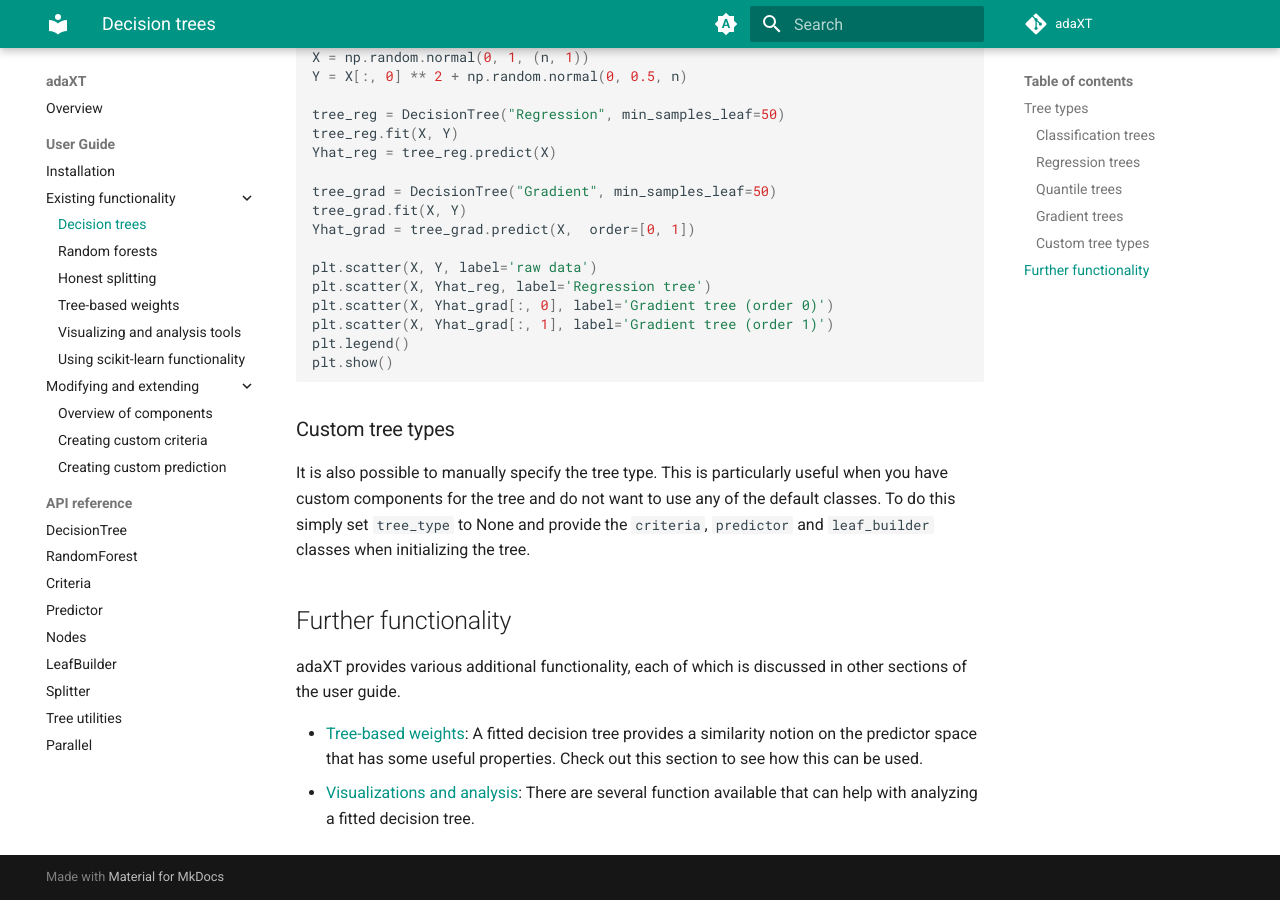
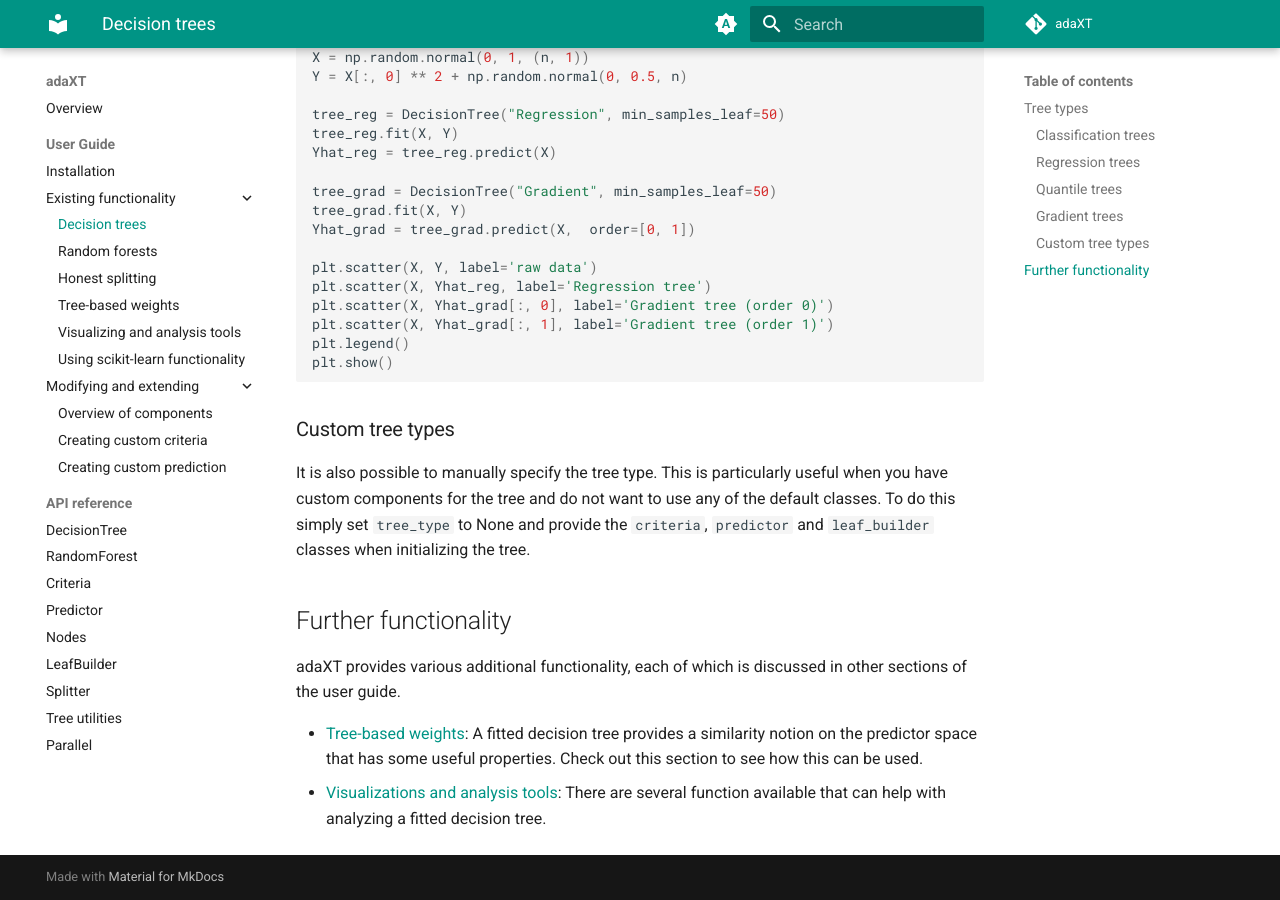
Before and after one commit to NiklasPfister/adaXT, an MkDocs documentation site: the page built from docs/user_guide/decision_tree.md, in a window 1280 px wide and 900 px high, scrolled down 3711 px. Built offline with MkDocs 1.6.1 and Material for MkDocs 9.7.7, drawn with Linux system fonts in a browser that asks for light colours; comment, search, counter and statistics services are not loaded.

Commit message:
Update decision_tree.md

```diff
--- a/docs/user_guide/decision_tree.md
+++ b/docs/user_guide/decision_tree.md
@@ -220,6 +220,6 @@
 - [Tree-based weights](tree_based_weights.md): A fitted
   decision tree provides a similarity notion on the predictor space that has
   some useful properties. Check out this section to see how this can be used.
-- [Visualizations and analysis](vis_and_analysis.md): There are
+- [Visualizations and analysis tools](vis_and_analysis.md): There are
   several function available that can help with analyzing a fitted decision
   tree.
```
